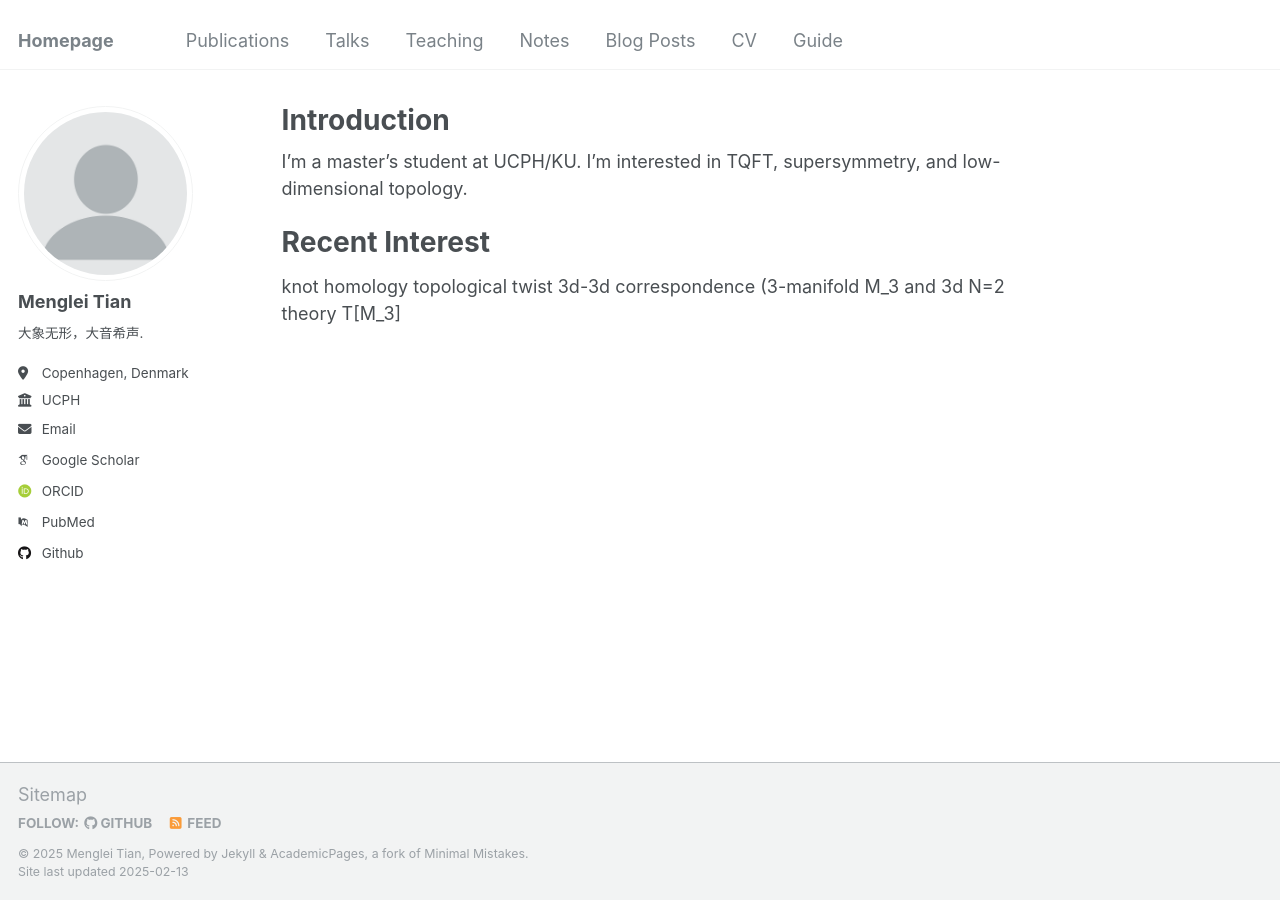
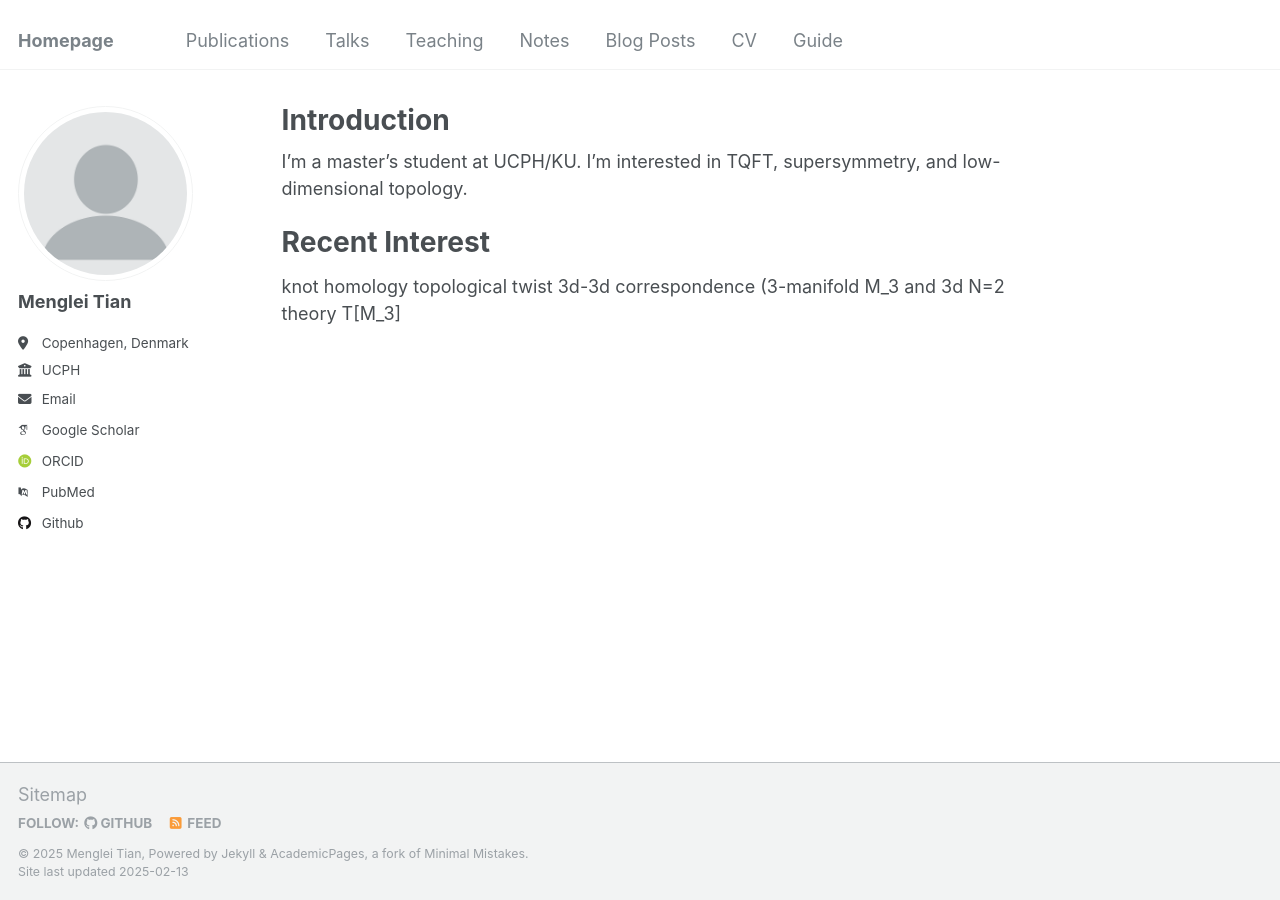
Before and after one commit to Corvus-coronoides/Menglei-Tian.github.io, a Jekyll site: the page built from _pages/about.md, in a window 1280 px wide. Built offline with Jekyll 4.4.1, drawn with Linux system fonts in a browser that asks for light colours; some web fonts are replaced.

Commit message:
Update _config.yml

```diff
--- a/_config.yml
+++ b/_config.yml
@@ -24,7 +24,7 @@ author:
   avatar           : "profile.png"
   name             : "Menglei Tian"
   pronouns         : # example: "she/her"
-  bio              : "大象无形，大音希声."
+  bio              : ""
   location         : "Copenhagen, Denmark"
   employer         : "UCPH"
   uri              : # URL
@@ -71,6 +71,7 @@ author:
   xing             : # Username
   youtube          : # Username
   zhihu            : # Username
+
 
 # Publication Category - The following the list of publication categories and their headings
 publication_category:
```
